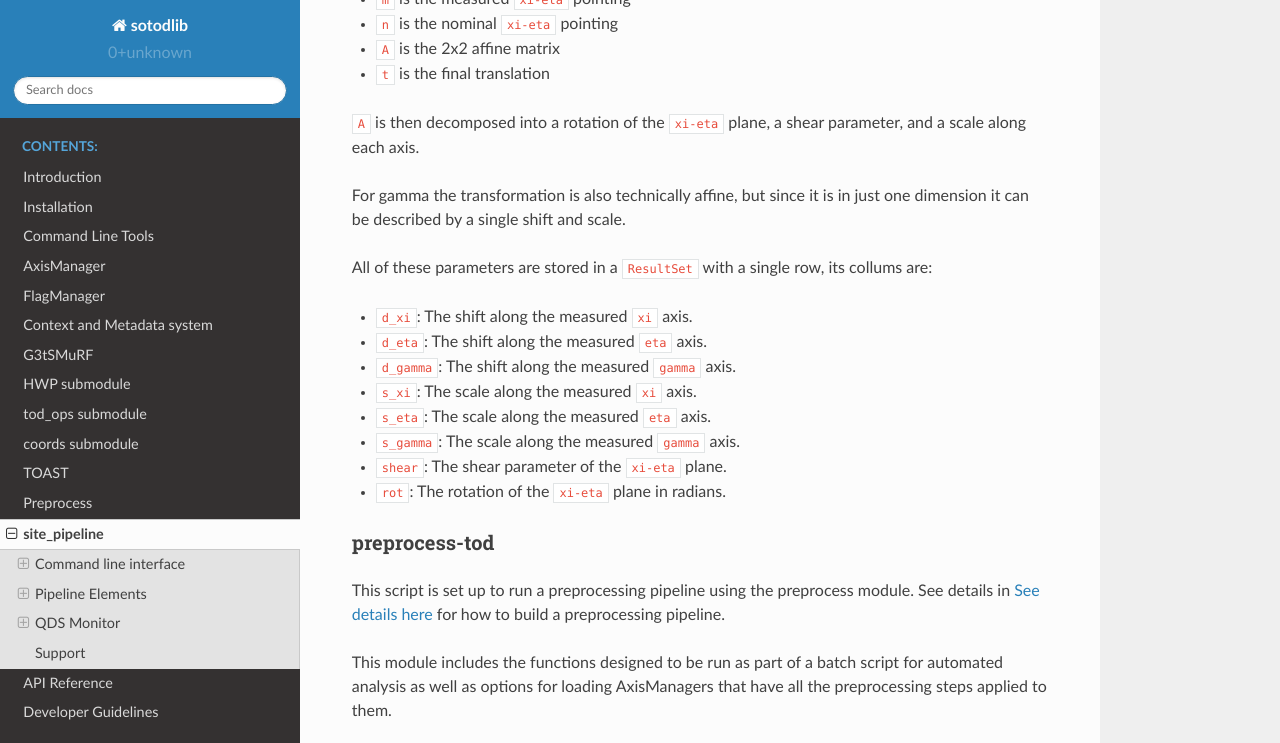
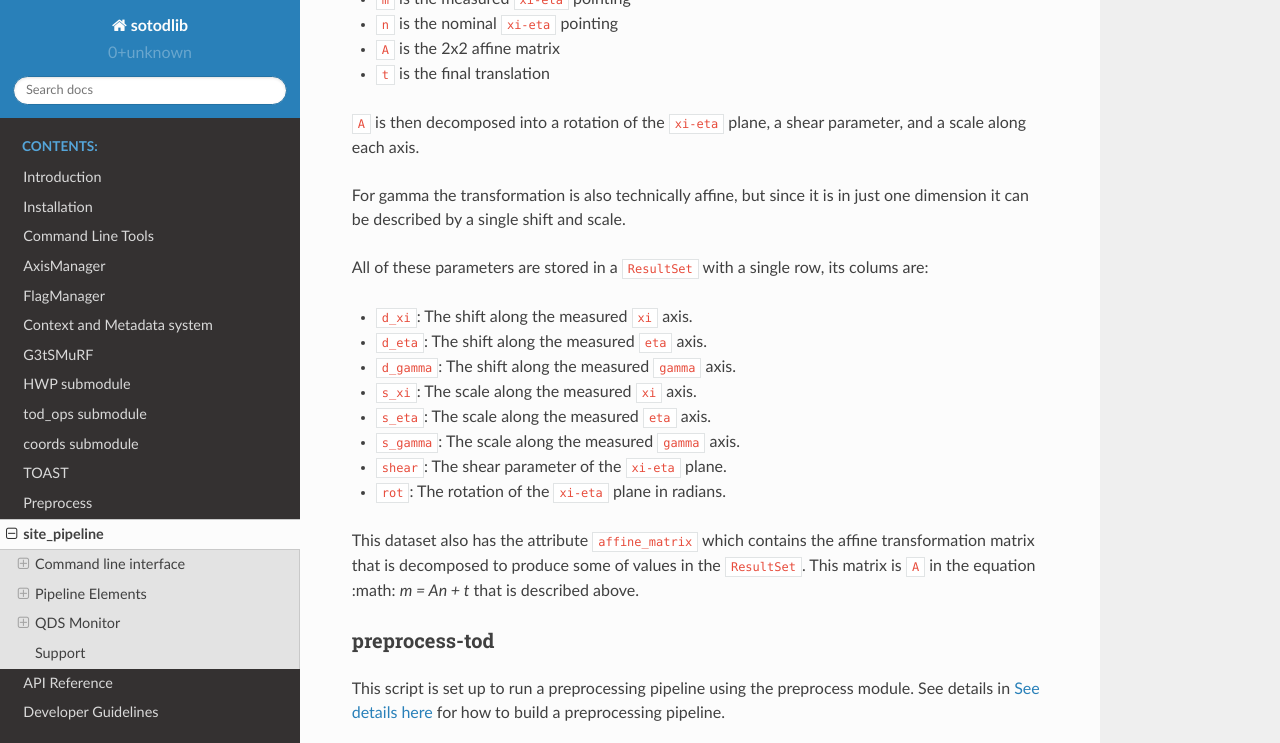
Before and after one commit to simonsobs/sotodlib, a Sphinx documentation site: the page built from docs/site_pipeline.rst, in a window 1280 px wide and 900 px high, scrolled down 5375 px, cut to the strip 0-743 px from the top of the window. Built offline with Sphinx 7.4.7 and the Read the Docs theme 2.0.0, drawn with Linux system fonts in a browser that asks for light colours.

Commit message:
Also include the raw affine matrix as an attr

```diff
--- a/docs/site_pipeline.rst
+++ b/docs/site_pipeline.rst
@@ -283,7 +283,7 @@ For gamma the transformation is also technically affine, but since it is in just
 one dimension it can be described by a single shift and scale.
 
 All of these parameters are stored in a ``ResultSet`` with a single row,
-its collums are:
+its colums are:
 
 - ``d_xi``: The shift along the measured ``xi`` axis.
 - ``d_eta``: The shift along the measured ``eta`` axis.
@@ -294,6 +294,9 @@ its collums are:
 - ``shear``: The shear parameter of the ``xi-eta`` plane.
 - ``rot``: The rotation of the ``xi-eta`` plane in radians.
 
+This dataset also has the attribute ``affine_matrix`` which contains the affine
+transformation matrix that is decomposed to produce some of values in the ``ResultSet``.
+This matrix is ``A`` in the equation :math: `m = An + t` that is described above.
 
 preprocess-tod
 --------------
```
Also changed, not shown: 1 other file.
